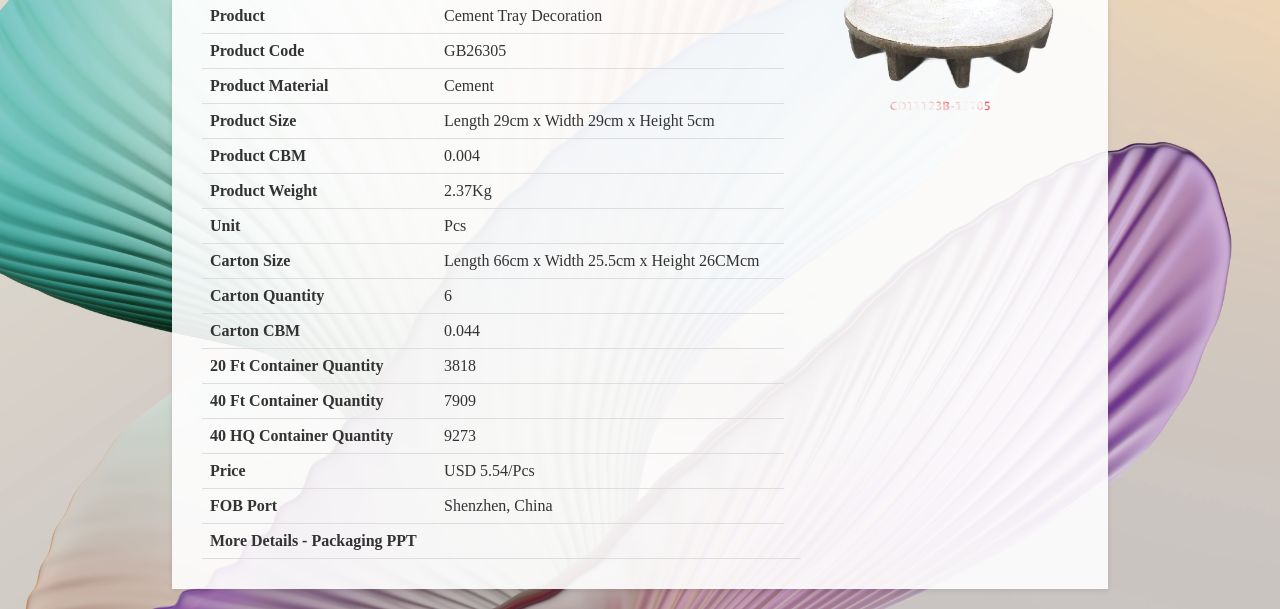
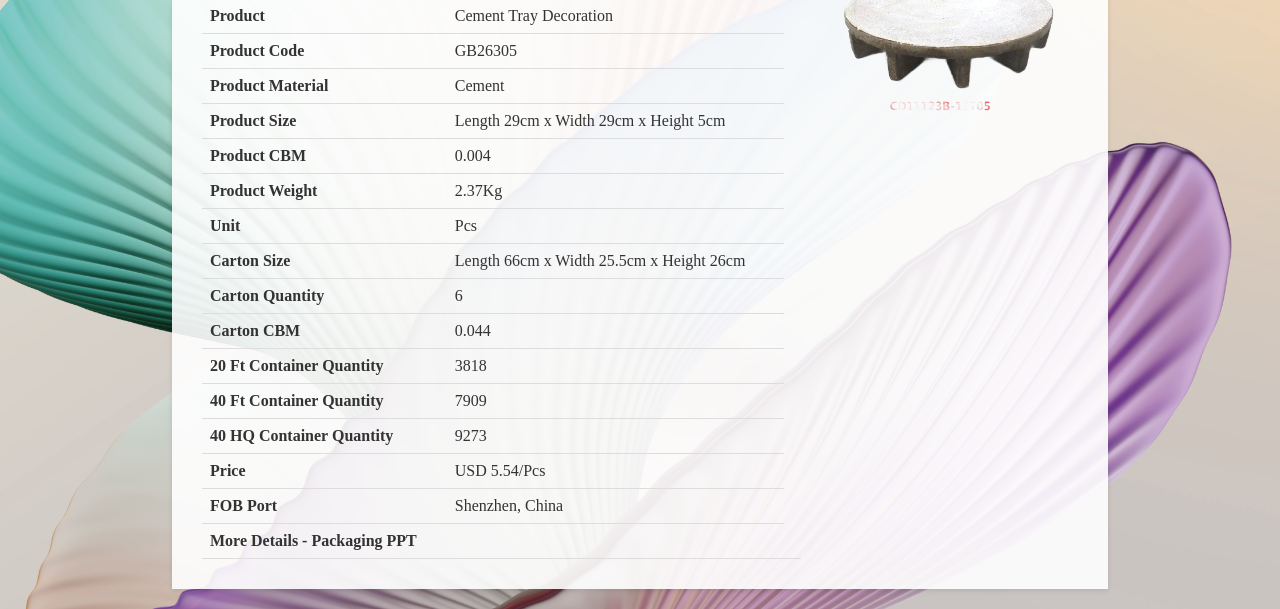
Before and after one commit to GBSLIT/GB26305, a plain HTML site: page index.html in a window 1280 px wide. Shown: the part 230-839 px from the top of the page. Drawn offline with Linux system fonts and the light colour scheme.

Commit message:
Update index.html

```diff
--- a/index.html
+++ b/index.html
@@ -165,7 +165,7 @@
                 </tr>
                 <tr>
                     <th>Carton Size</th>
-                    <td>Length 66cm x Width 25.5cm x Height 26CMcm</td>
+                    <td>Length 66cm x Width 25.5cm x Height 26cm</td>
                 </tr>
                 <tr>
                     <th>Carton Quantity</th>
@@ -207,4 +207,5 @@
         </div>
     </div>
 </body>
+
 </html>
```
